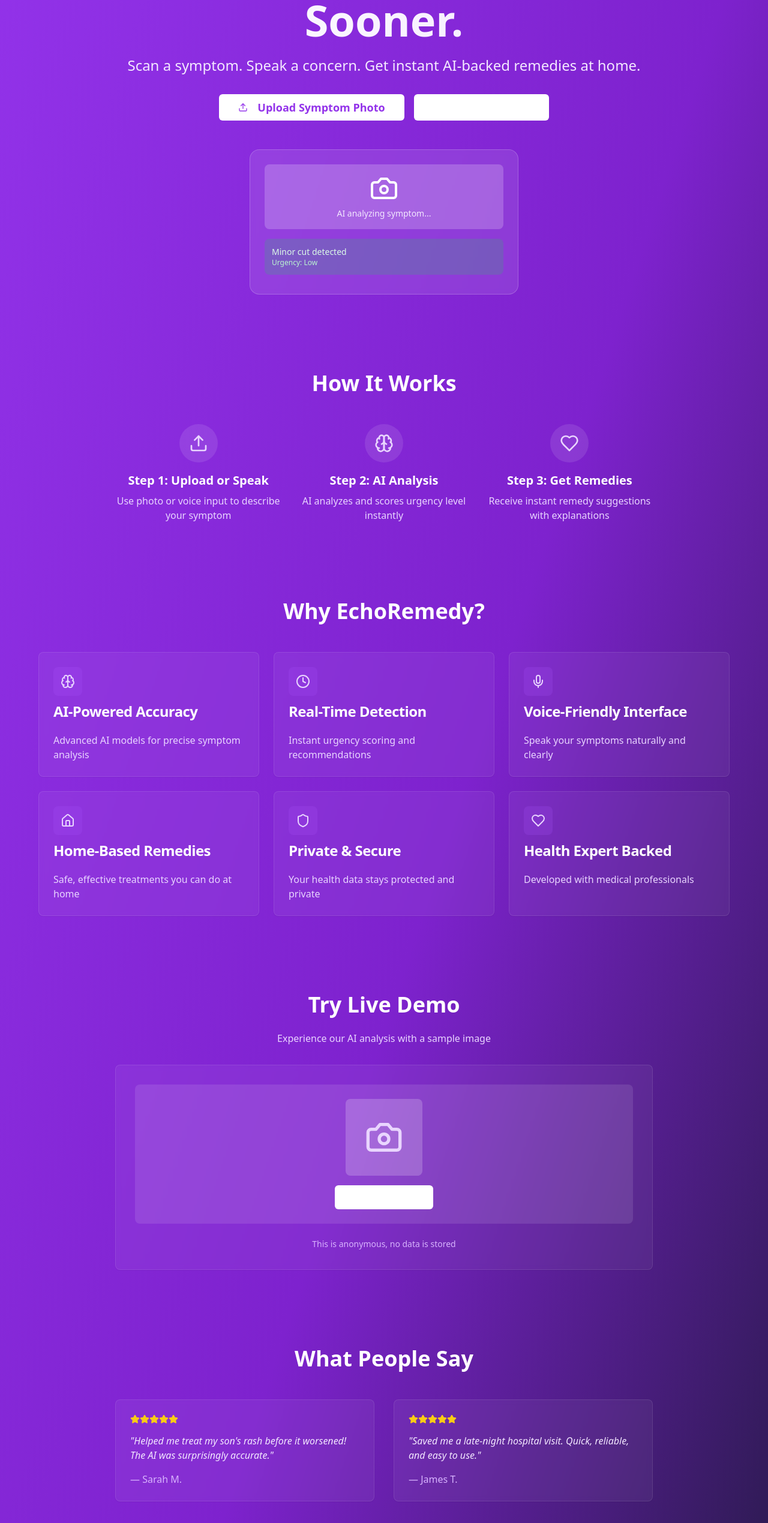
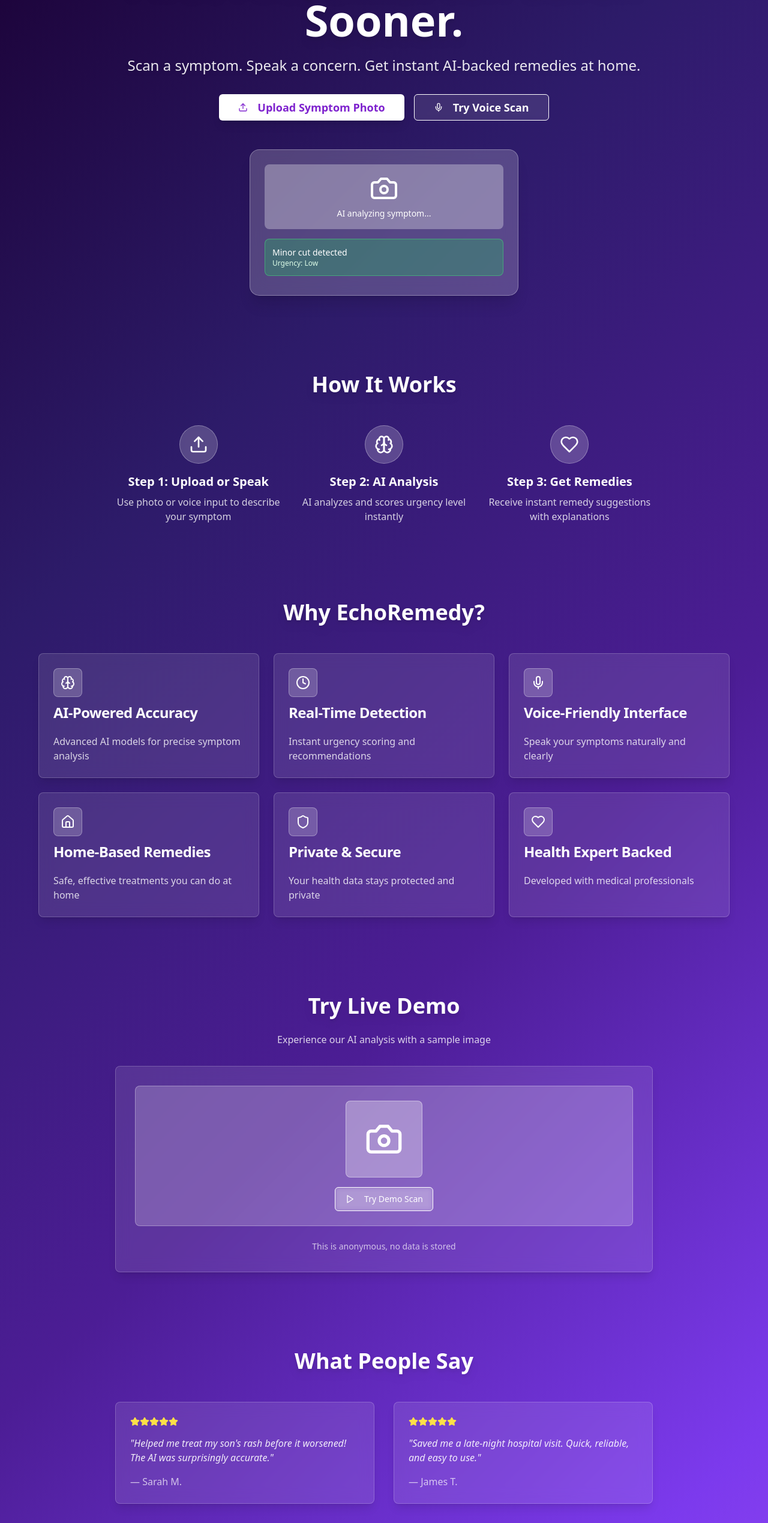
Before and after one commit to sanjuuniqu2007/remedy-echo-vision, a React (Vite) app: page / in a window 1280 px wide. Shown: the part 227-2766 px from the top of the page at 60% size. Built offline with nearby package versions, Linux system fonts and the light colour scheme.

Commit message:
Fix: Improve landing page UI
Adjusted button and text colors for better visibility and implemented background color texture based on the provided image.

```diff
--- a/src/components/LandingPage.tsx
+++ b/src/components/LandingPage.tsx
@@ -11,9 +11,14 @@ interface LandingPageProps {
 
 const LandingPage = ({ onNavigate, onShowAuth }: LandingPageProps) => {
   return (
-    <div className="min-h-screen bg-gradient-to-br from-purple-600 via-purple-700 to-gray-900 text-white overflow-x-hidden">
+    <div
+      className="min-h-screen text-white overflow-x-hidden relative"
+      style={{
+        background: 'linear-gradient(135deg, #1a0033 0%, #2d1b69 25%, #4c1d95 50%, #7c3aed 75%, #a855f7 100%)'
+      }}
+    >
       {/* Header */}
-      <header className="container mx-auto px-4 py-6">
+      <header className="container mx-auto px-4 py-6 relative z-10">
         <div className="flex justify-between items-center">
           <div className="flex items-center gap-2">
             <div className="w-8 h-8 bg-white rounded-lg flex items-center justify-center">
@@ -24,7 +29,7 @@ const LandingPage = ({ onNavigate, onShowAuth }: LandingPageProps) => {
           <Button
             variant="outline"
             onClick={onShowAuth}
-            className="border-white/20 text-white hover:bg-white/10"
+            className="border-white/30 bg-white/10 text-white hover:bg-white/20 hover:text-white"
           >
             <User className="h-4 w-4 mr-2" />
             Login / Sign Up
@@ -33,12 +38,12 @@ const LandingPage = ({ onNavigate, onShowAuth }: LandingPageProps) => {
       </header>
 
       {/* Hero Section */}
-      <section className="container mx-auto px-4 py-16 text-center">
+      <section className="container mx-auto px-4 py-16 text-center relative z-10">
         <div className="max-w-4xl mx-auto">
-          <h1 className="text-5xl md:text-7xl font-bold mb-6 bg-gradient-to-r from-white to-purple-100 bg-clip-text text-transparent">
+          <h1 className="text-5xl md:text-7xl font-bold mb-6 text-white drop-shadow-lg">
             First Aid, Smarter. Safer. Sooner.
           </h1>
-          <p className="text-xl md:text-2xl text-purple-100 mb-8 leading-relaxed">
+          <p className="text-xl md:text-2xl text-white/90 mb-8 leading-relaxed drop-shadow-md">
             Scan a symptom. Speak a concern. Get instant AI-backed remedies at home.
           </p>
 
@@ -46,7 +51,7 @@ const LandingPage = ({ onNavigate, onShowAuth }: LandingPageProps) => {
             <Button
               size="lg"
               onClick={() => onNavigate('upload')}
-              className="bg-white text-purple-600 hover:bg-purple-50 px-8 py-4 text-lg font-semibold"
+              className="bg-white text-purple-700 hover:bg-gray-100 px-8 py-4 text-lg font-semibold shadow-lg"
             >
               <Upload className="h-5 w-5 mr-2" />
               Upload Symptom Photo
@@ -55,7 +60,7 @@ const LandingPage = ({ onNavigate, onShowAuth }: LandingPageProps) => {
               size="lg"
               variant="outline"
               onClick={() => onNavigate('voice')}
-              className="border-white/30 text-white hover:bg-white/10 px-8 py-4 text-lg font-semibold"
+              className="border-white bg-white/10 text-white hover:bg-white/20 hover:text-white px-8 py-4 text-lg font-semibold backdrop-blur-sm"
             >
               <Mic className="h-5 w-5 mr-2" />
               Try Voice Scan
@@ -64,15 +69,15 @@ const LandingPage = ({ onNavigate, onShowAuth }: LandingPageProps) => {
 
           {/* Hero Visual */}
           <div className="relative max-w-md mx-auto">
-            <div className="bg-white/10 backdrop-blur-sm rounded-2xl p-6 border border-white/20">
-              <div className="bg-white/20 rounded-lg p-4 mb-4">
+            <div className="bg-white/20 backdrop-blur-md rounded-2xl p-6 border border-white/30 shadow-xl">
+              <div className="bg-white/30 rounded-lg p-4 mb-4">
                 <Camera className="h-12 w-12 text-white mx-auto mb-2" />
-                <p className="text-sm text-purple-100">AI analyzing symptom...</p>
+                <p className="text-sm text-white">AI analyzing symptom...</p>
               </div>
               <div className="text-left">
-                <div className="bg-green-500/20 rounded-lg p-3 mb-2">
-                  <p className="text-sm font-medium text-green-100">Minor cut detected</p>
-                  <p className="text-xs text-green-200">Urgency: Low</p>
+                <div className="bg-green-500/30 rounded-lg p-3 mb-2 border border-green-400/50">
+                  <p className="text-sm font-medium text-white">Minor cut detected</p>
+                  <p className="text-xs text-green-100">Urgency: Low</p>
                 </div>
               </div>
             </div>
@@ -81,36 +86,36 @@ const LandingPage = ({ onNavigate, onShowAuth }: LandingPageProps) => {
       </section>
 
       {/* How It Works */}
-      <section className="container mx-auto px-4 py-16">
-        <h2 className="text-4xl font-bold text-center mb-12 text-white">How It Works</h2>
+      <section className="container mx-auto px-4 py-16 relative z-10">
+        <h2 className="text-4xl font-bold text-center mb-12 text-white drop-shadow-lg">How It Works</h2>
         <div className="grid md:grid-cols-3 gap-8 max-w-4xl mx-auto">
           <div className="text-center">
-            <div className="w-16 h-16 bg-white/10 rounded-full flex items-center justify-center mx-auto mb-4">
-              <Upload className="h-8 w-8 text-purple-200" />
+            <div className="w-16 h-16 bg-white/20 backdrop-blur-sm rounded-full flex items-center justify-center mx-auto mb-4 border border-white/30">
+              <Upload className="h-8 w-8 text-white" />
             </div>
             <h3 className="text-xl font-semibold mb-2 text-white">Step 1: Upload or Speak</h3>
-            <p className="text-purple-200">Use photo or voice input to describe your symptom</p>
+            <p className="text-white/80">Use photo or voice input to describe your symptom</p>
           </div>
           <div className="text-center">
-            <div className="w-16 h-16 bg-white/10 rounded-full flex items-center justify-center mx-auto mb-4">
-              <Brain className="h-8 w-8 text-purple-200" />
+            <div className="w-16 h-16 bg-white/20 backdrop-blur-sm rounded-full flex items-center justify-center mx-auto mb-4 border border-white/30">
+              <Brain className="h-8 w-8 text-white" />
             </div>
             <h3 className="text-xl font-semibold mb-2 text-white">Step 2: AI Analysis</h3>
-            <p className="text-purple-200">AI analyzes and scores urgency level instantly</p>
+            <p className="text-white/80">AI analyzes and scores urgency level instantly</p>
           </div>
           <div className="text-center">
-            <div className="w-16 h-16 bg-white/10 rounded-full flex items-center justify-center mx-auto mb-4">
-              <Heart className="h-8 w-8 text-purple-200" />
+            <div className="w-16 h-16 bg-white/20 backdrop-blur-sm rounded-full flex items-center justify-center mx-auto mb-4 border border-white/30">
+              <Heart className="h-8 w-8 text-white" />
             </div>
             <h3 className="text-xl font-semibold mb-2 text-white">Step 3: Get Remedies</h3>
-            <p className="text-purple-200">Receive instant remedy suggestions with explanations</p>
+            <p className="text-white/80">Receive instant remedy suggestions with explanations</p>
           </div>
         </div>
       </section>
 
       {/* Why EchoRemedy */}
-      <section className="container mx-auto px-4 py-16">
-        <h2 className="text-4xl font-bold text-center mb-12 text-white">Why EchoRemedy?</h2>
+      <section className="container mx-auto px-4 py-16 relative z-10">
+        <h2 className="text-4xl font-bold text-center mb-12 text-white drop-shadow-lg">Why EchoRemedy?</h2>
         <div className="grid md:grid-cols-2 lg:grid-cols-3 gap-6 max-w-6xl mx-auto">
           {[
             { icon: Brain, title: 'AI-Powered Accuracy', desc: 'Advanced AI models for precise symptom analysis' },
@@ -120,15 +125,15 @@ const LandingPage = ({ onNavigate, onShowAuth }: LandingPageProps) => {
             { icon: Shield, title: 'Private & Secure', desc: 'Your health data stays protected and private' },
             { icon: Heart, title: 'Health Expert Backed', desc: 'Developed with medical professionals' }
           ].map((feature, index) => (
-            <Card key={index} className="bg-white/5 border-white/10 backdrop-blur-sm hover:bg-white/10 transition-all">
+            <Card key={index} className="bg-white/10 border-white/20 backdrop-blur-md hover:bg-white/20 transition-all shadow-lg">
               <CardHeader>
-                <div className="w-12 h-12 bg-purple-500/20 rounded-lg flex items-center justify-center mb-2">
-                  <feature.icon className="h-6 w-6 text-purple-200" />
+                <div className="w-12 h-12 bg-white/20 rounded-lg flex items-center justify-center mb-2 border border-white/30">
+                  <feature.icon className="h-6 w-6 text-white" />
                 </div>
                 <CardTitle className="text-white">{feature.title}</CardTitle>
               </CardHeader>
               <CardContent>
-                <p className="text-purple-200">{feature.desc}</p>
+                <p className="text-white/80">{feature.desc}</p>
               </CardContent>
             </Card>
           ))}
@@ -136,33 +141,33 @@ const LandingPage = ({ onNavigate, onShowAuth }: LandingPageProps) => {
       </section>
 
       {/* Live Demo Preview */}
-      <section className="container mx-auto px-4 py-16">
+      <section className="container mx-auto px-4 py-16 relative z-10">
         <div className="max-w-4xl mx-auto text-center">
-          <h2 className="text-4xl font-bold mb-6 text-white">Try Live Demo</h2>
-          <p className="text-purple-200 mb-8">Experience our AI analysis with a sample image</p>
+          <h2 className="text-4xl font-bold mb-6 text-white drop-shadow-lg">Try Live Demo</h2>
+          <p className="text-white/80 mb-8">Experience our AI analysis with a sample image</p>
 
-          <Card className="bg-white/5 border-white/10 backdrop-blur-sm p-8">
-            <div className="bg-white/10 rounded-lg p-6 mb-6">
-              <div className="w-32 h-32 bg-white/20 rounded-lg mx-auto mb-4 flex items-center justify-center">
-                <Camera className="h-16 w-16 text-purple-200" />
+          <Card className="bg-white/10 border-white/20 backdrop-blur-md p-8 shadow-lg">
+            <div className="bg-white/20 rounded-lg p-6 mb-6 border border-white/30">
+              <div className="w-32 h-32 bg-white/30 rounded-lg mx-auto mb-4 flex items-center justify-center border border-white/40">
+                <Camera className="h-16 w-16 text-white" />
               </div>
               <Button
                 variant="outline"
-                className="border-white/30 text-white hover:bg-white/10"
+                className="border-white bg-white/10 text-white hover:bg-white/20 hover:text-white backdrop-blur-sm"
                 onClick={() => onNavigate('upload')}
               >
                 <Play className="h-4 w-4 mr-2" />
                 Try Demo Scan
               </Button>
             </div>
-            <p className="text-sm text-purple-300">This is anonymous, no data is stored</p>
+            <p className="text-sm text-white/70">This is anonymous, no data is stored</p>
           </Card>
         </div>
       </section>
 
       {/* Testimonials */}
-      <section className="container mx-auto px-4 py-16">
-        <h2 className="text-4xl font-bold text-center mb-12 text-white">What People Say</h2>
+      <section className="container mx-auto px-4 py-16 relative z-10">
+        <h2 className="text-4xl font-bold text-center mb-12 text-white drop-shadow-lg">What People Say</h2>
         <div className="grid md:grid-cols-2 gap-8 max-w-4xl mx-auto">
           {[
             {
@@ -174,15 +179,15 @@ const LandingPage = ({ onNavigate, onShowAuth }: LandingPageProps) => {
               author: "James T."
             }
           ].map((testimonial, index) => (
-            <Card key={index} className="bg-white/5 border-white/10 backdrop-blur-sm">
+            <Card key={index} className="bg-white/10 border-white/20 backdrop-blur-md shadow-lg">
               <CardContent className="p-6">
                 <div className="flex mb-4">
                   {[...Array(5)].map((_, i) => (
-                    <Star key={i} className="h-4 w-4 text-yellow-400 fill-current" />
+                    <Star key={i} className="h-4 w-4 text-yellow-300 fill-current" />
                   ))}
                 </div>
-                <p className="text-purple-100 mb-4 italic">"{testimonial.quote}"</p>
-                <p className="text-purple-300 font-medium">— {testimonial.author}</p>
+                <p className="text-white/90 mb-4 italic">"{testimonial.quote}"</p>
+                <p className="text-white/70 font-medium">— {testimonial.author}</p>
               </CardContent>
             </Card>
           ))}
@@ -190,21 +195,21 @@ const LandingPage = ({ onNavigate, onShowAuth }: LandingPageProps) => {
       </section>
 
       {/* App Screenshots */}
-      <section className="container mx-auto px-4 py-16">
-        <h2 className="text-4xl font-bold text-center mb-12 text-white">App Preview</h2>
+      <section className="container mx-auto px-4 py-16 relative z-10">
+        <h2 className="text-4xl font-bold text-center mb-12 text-white drop-shadow-lg">App Preview</h2>
         <div className="grid md:grid-cols-3 gap-6 max-w-6xl mx-auto">
           {[
             { title: 'Scan Screen', desc: 'Upload and analyze symptoms' },
             { title: 'AI Results', desc: 'Get instant remedy suggestions' },
             { title: 'History Dashboard', desc: 'Track your health journey' }
           ].map((screen, index) => (
-            <Card key={index} className="bg-white/5 border-white/10 backdrop-blur-sm">
+            <Card key={index} className="bg-white/10 border-white/20 backdrop-blur-md shadow-lg">
               <CardContent className="p-6">
-                <div className="bg-white/10 rounded-lg h-48 mb-4 flex items-center justify-center">
-                  <Camera className="h-12 w-12 text-purple-200" />
+                <div className="bg-white/20 rounded-lg h-48 mb-4 flex items-center justify-center border border-white/30">
+                  <Camera className="h-12 w-12 text-white" />
                 </div>
                 <h3 className="text-lg font-semibold text-white mb-2">{screen.title}</h3>
-                <p className="text-purple-200">{screen.desc}</p>
+                <p className="text-white/80">{screen.desc}</p>
               </CardContent>
             </Card>
           ))}
@@ -212,17 +217,17 @@ const LandingPage = ({ onNavigate, onShowAuth }: LandingPageProps) => {
       </section>
 
       {/* CTA Section */}
-      <section className="container mx-auto px-4 py-16 text-center">
+      <section className="container mx-auto px-4 py-16 text-center relative z-10">
         <div className="max-w-3xl mx-auto">
-          <h2 className="text-4xl font-bold mb-6 text-white">Join the Health Revolution</h2>
-          <p className="text-xl text-purple-200 mb-8">
+          <h2 className="text-4xl font-bold mb-6 text-white drop-shadow-lg">Join the Health Revolution</h2>
+          <p className="text-xl text-white/80 mb-8">
             Start diagnosing smarter. Get instant AI-backed health insights.
           </p>
           <div className="flex flex-col sm:flex-row gap-4 justify-center">
             <Button
               size="lg"
               onClick={() => onNavigate('upload')}
-              className="bg-white text-purple-600 hover:bg-purple-50 px-8 py-4 text-lg font-semibold"
+              className="bg-white text-purple-700 hover:bg-gray-100 px-8 py-4 text-lg font-semibold shadow-lg"
             >
               Launch Web App
               <ChevronRight className="h-5 w-5 ml-2" />
@@ -230,7 +235,7 @@ const LandingPage = ({ onNavigate, onShowAuth }: LandingPageProps) => {
             <Button
               size="lg"
               variant="outline"
-              className="border-white/30 text-white hover:bg-white/10 px-8 py-4 text-lg font-semibold"
+              className="border-white bg-white/10 text-white hover:bg-white/20 hover:text-white px-8 py-4 text-lg font-semibold backdrop-blur-sm"
             >
               Get Early Access
             </Button>
@@ -239,7 +244,7 @@ const LandingPage = ({ onNavigate, onShowAuth }: LandingPageProps) => {
       </section>
 
       {/* Footer */}
-      <footer className="border-t border-white/10 bg-black/20 backdrop-blur-sm">
+      <footer className="border-t border-white/20 bg-black/30 backdrop-blur-md relative z-10">
         <div className="container mx-auto px-4 py-8">
           <div className="grid md:grid-cols-4 gap-8">
             <div>
@@ -249,14 +254,14 @@ const LandingPage = ({ onNavigate, onShowAuth }: LandingPageProps) => {
                 </div>
                 <span className="font-bold text-white">EchoRemedy</span>
               </div>
-              <p className="text-purple-300 text-sm">
+              <p className="text-white/70 text-sm">
                 AI-powered health insights for everyone
               </p>
             </div>
 
             <div>
               <h4 className="font-semibold text-white mb-3">Product</h4>
-              <ul className="space-y-2 text-purple-300 text-sm">
+              <ul className="space-y-2 text-white/70 text-sm">
                 <li><a href="#" className="hover:text-white transition-colors">Features</a></li>
                 <li><a href="#" className="hover:text-white transition-colors">How it Works</a></li>
                 <li><a href="#" className="hover:text-white transition-colors">Pricing</a></li>
@@ -265,7 +270,7 @@ const LandingPage = ({ onNavigate, onShowAuth }: LandingPageProps) => {
 
             <div>
               <h4 className="font-semibold text-white mb-3">Company</h4>
-              <ul className="space-y-2 text-purple-300 text-sm">
+              <ul className="space-y-2 text-white/70 text-sm">
                 <li><a href="#" className="hover:text-white transition-colors">About</a></li>
                 <li><a href="#" className="hover:text-white transition-colors">Blog</a></li>
                 <li><a href="#" className="hover:text-white transition-colors">Contact</a></li>
@@ -274,7 +279,7 @@ const LandingPage = ({ onNavigate, onShowAuth }: LandingPageProps) => {
 
             <div>
               <h4 className="font-semibold text-white mb-3">Legal</h4>
-              <ul className="space-y-2 text-purple-300 text-sm">
+              <ul className="space-y-2 text-white/70 text-sm">
                 <li><a href="#" className="hover:text-white transition-colors">Privacy</a></li>
                 <li><a href="#" className="hover:text-white transition-colors">Terms</a></li>
                 <li><a href="#" className="hover:text-white transition-colors">Medical Disclaimer</a></li>
@@ -282,8 +287,8 @@ const LandingPage = ({ onNavigate, onShowAuth }: LandingPageProps) => {
             </div>
           </div>
 
-          <div className="border-t border-white/10 mt-8 pt-8 text-center">
-            <p className="text-purple-300 text-sm">
+          <div className="border-t border-white/20 mt-8 pt-8 text-center">
+            <p className="text-white/70 text-sm">
               Built with ❤️ by AI & Health Experts © 2024 EchoRemedy
             </p>
           </div>
```
